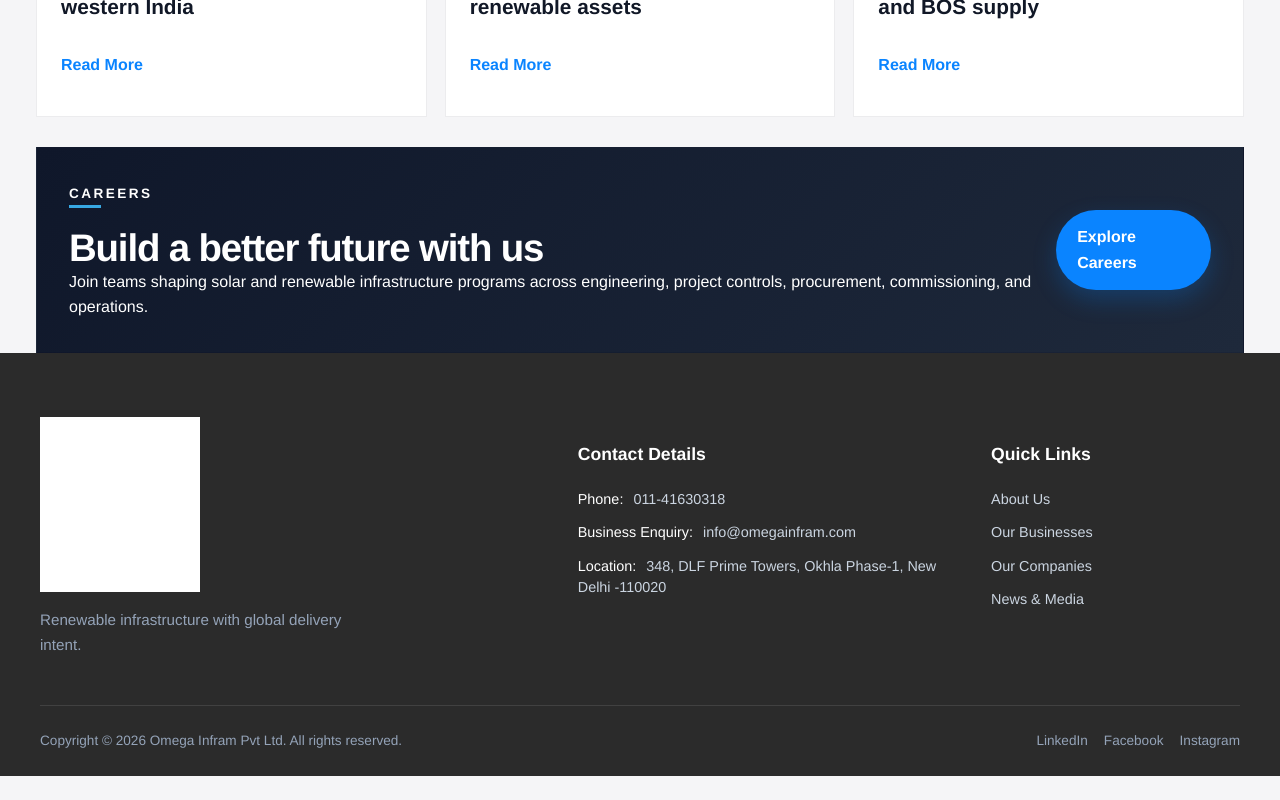
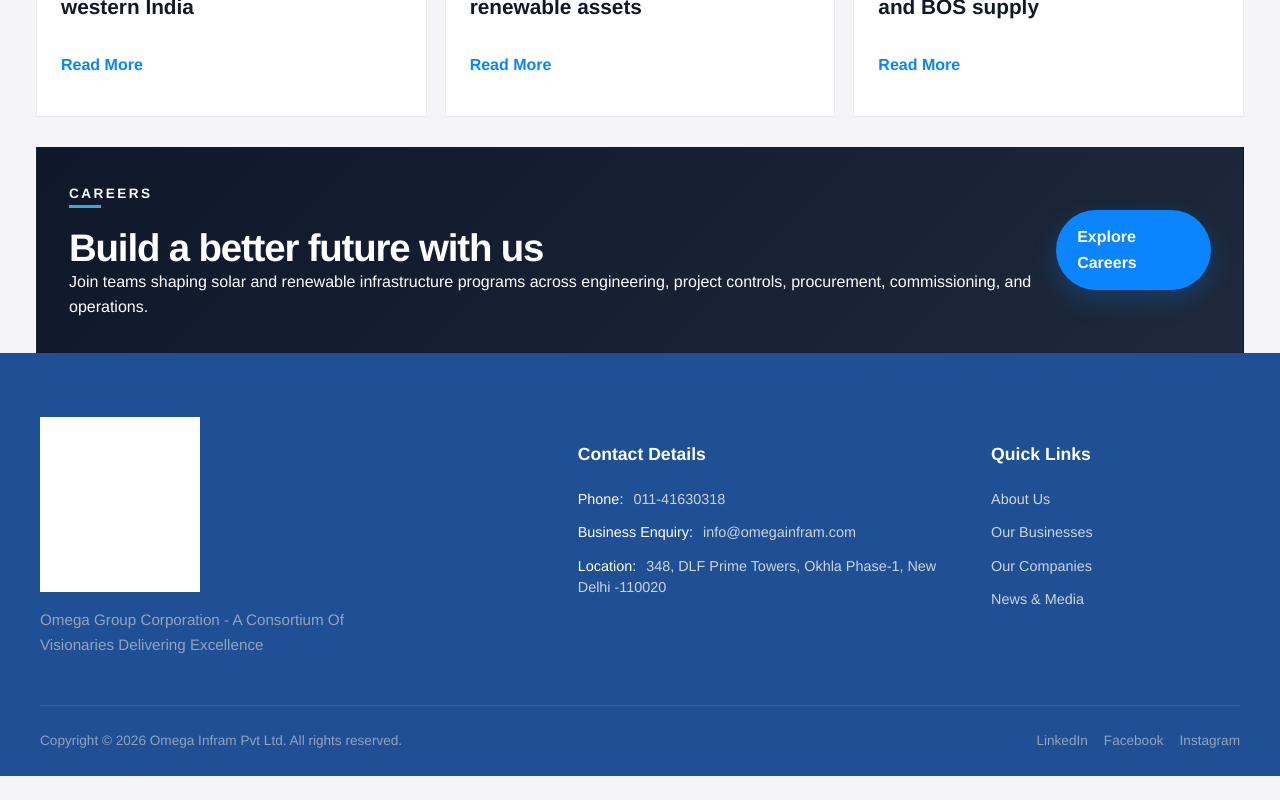
Before and after one commit to Techfirst123/omegainfram, a React (Vite) app: page / in a window 1280 px wide. Shown: the part 4032-4832 px from the top of the page. Built offline with nearby package versions, Linux system fonts and the light colour scheme.

Commit message:
Change footer color to Royal Blue and update slogan with visionaries text

```diff
--- a/src/App.css
+++ b/src/App.css
@@ -1024,7 +1024,7 @@ main {
 }
 
 .site-footer {
-  background: #2b2b2b;
+  background: #1f4f95; /* Royal Blue */
   color: #e2e8f0;
   padding: 64px 0 24px;
 }
--- a/src/App.tsx
+++ b/src/App.tsx
@@ -506,7 +506,7 @@ function App() {
             <div className="footer-columns">
               <div className="footer-col-brand">
                 <img className="footer-logo" src="/logo.png" alt="Omega Group" />
-                <p className="footer-slogan">Renewable infrastructure with global delivery intent.</p>
+                <p className="footer-slogan">Omega Group Corporation - A Consortium Of Visionaries Delivering Excellence</p>
               </div>
               <div className="footer-col-contact">
                 <h4>Contact Details</h4>
```
